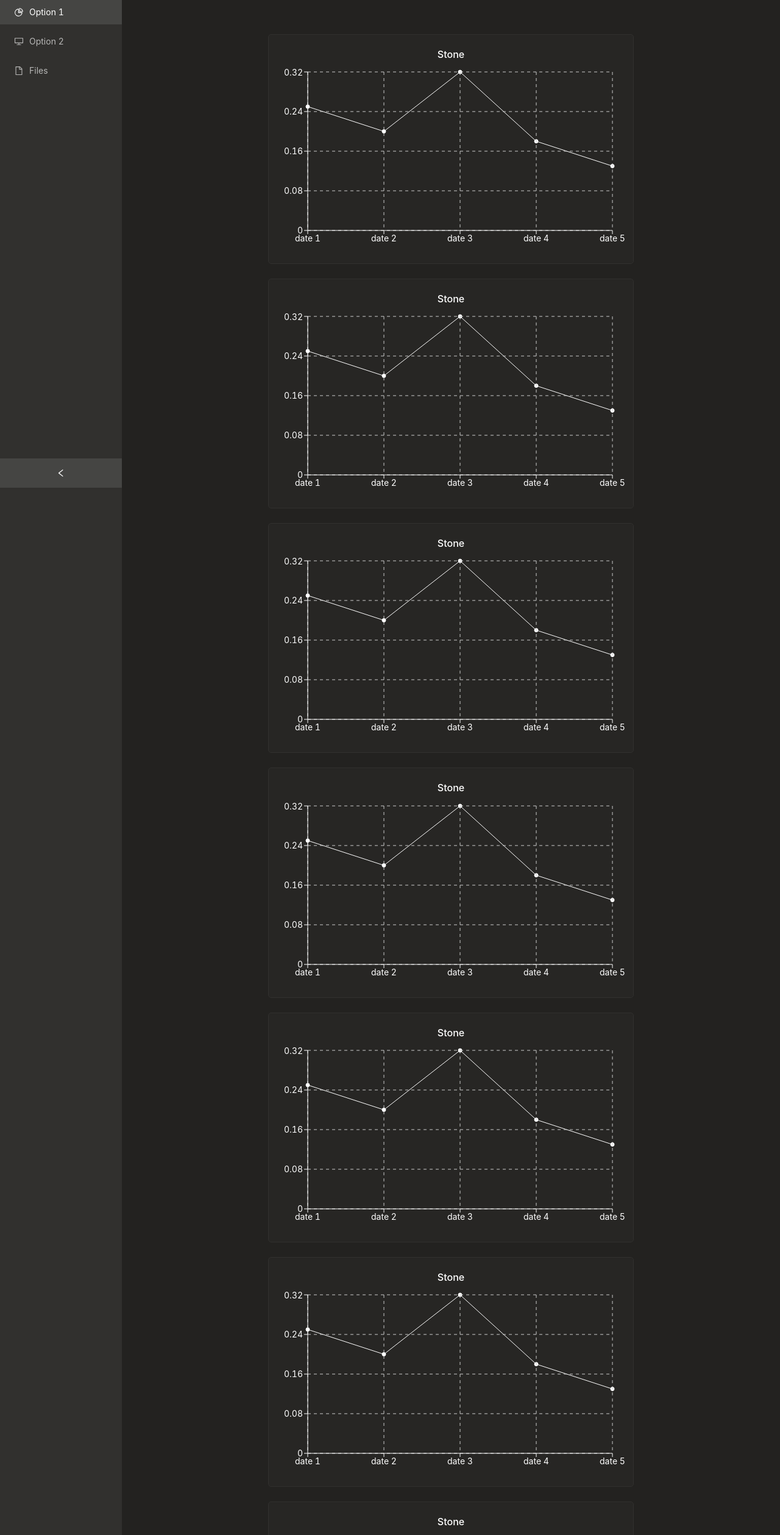
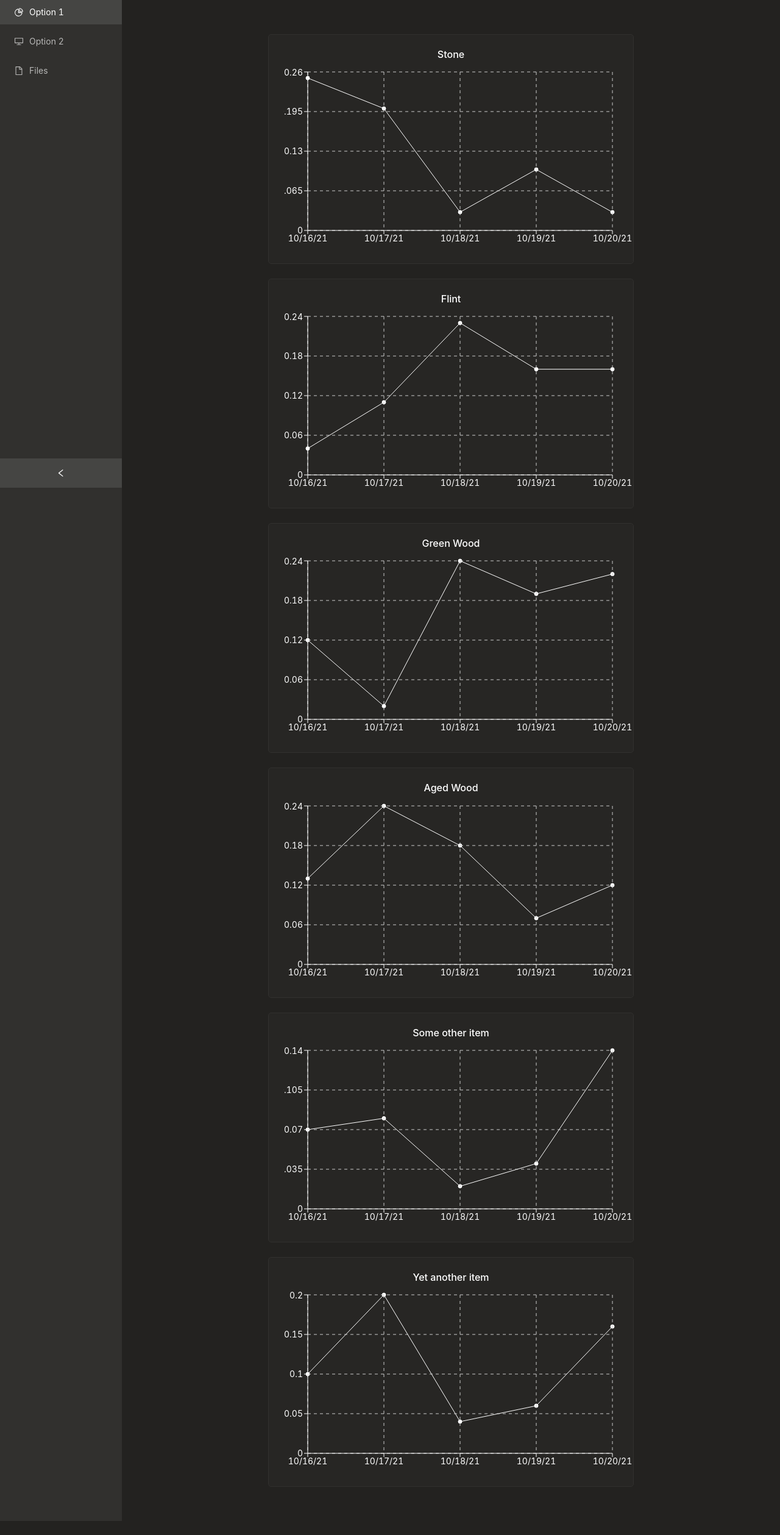
Before and after one commit to aurelio4/nw_price_tracker, a React (Create React App) app in the folder frontend/: page / in a window 1280 px wide. Shown: the top 2518 px of the page at 61% size. After the commit the page ends 2495 px from the top, so only its background shows below. Built offline with nearby package versions, Linux system fonts and the light colour scheme.

Commit message:
Added props onto GraphCard component for item name and data

```diff
--- a/frontend/src/App.css
+++ b/frontend/src/App.css
@@ -47,31 +47,13 @@
 
 /* app styles */
 
-.custom-tooltip {
-    background-color: white;
-    padding: 2px 5px;
+/* App.tsx */
+
+.App {
+    display: flex;
 }
 
-.custom-tooltip .item-name {
-    padding: 0;
-    margin: 0;
-}
-
-.custom-tooltip .item-price {
-    padding: 0;
-    margin: 0;
-}
-
-.graph-table {
-    margin: 7vh 0 4vh 0;
-    display: flex;
-    justify-content: space-evenly;
-    flex-wrap: wrap;
-}
-
-.graph-card-container {
-    margin-bottom: 3vh;
-}
+/* LandingPage.tsx */
 
 .landing-page {
     width: 100vw;
@@ -92,6 +74,34 @@
     justify-content: space-between;
 }
 
-.App {
+/* CustomTooltip.tsx */
+
+.custom-tooltip {
+    background-color: white;
+    padding: 2px 5px;
+}
+
+.custom-tooltip .item-name {
+    padding: 0;
+    margin: 0;
+}
+
+.custom-tooltip .item-price {
+    padding: 0;
+    margin: 0;
+}
+
+/* Graph.tsx */
+
+.graph-table {
+    margin: 7vh 0 4vh 0;
     display: flex;
+    justify-content: space-evenly;
+    flex-wrap: wrap;
 }
+
+/* GraphCard.tsx */
+
+.graph-card-container {
+    margin-bottom: 3vh;
+}
--- /dev/null
+++ b/frontend/src/components/common/CustomTooltip.tsx
@@ -0,0 +1,14 @@
+import { TooltipProps } from 'recharts';
+
+export const CustomTooltip = ({payload, active}: TooltipProps) => {
+    if (active) {
+        return (
+            <div className="custom-tooltip">
+                <p className="item-name">{`Item: ${payload?.[0].payload.date}`}</p>
+                <p className="item-price">{`Price: ${payload?.[0].payload.price}`}</p>
+            </div>
+        )
+    }
+
+    return null
+}
--- a/frontend/src/components/common/GraphCard.tsx
+++ b/frontend/src/components/common/GraphCard.tsx
@@ -1,19 +1,23 @@
 import { useState, useEffect} from 'react'
 import { LineChart, Line, CartesianGrid, XAxis, YAxis, Tooltip } from 'recharts'
-import { Card } from 'antd';
-import { TooltipProps } from 'recharts';
+import { Card } from 'antd'
+import { CustomTooltip } from '../common/CustomTooltip'
 
 interface Size {
     width: number;
     height: number;
 }
 
+interface PropType {
+	itemName: string;
+	data: Array<object>
+}
+
 const { Meta } = Card;
 
-const GraphCard = (): JSX.Element => {
+const GraphCard = ({ itemName, data }: PropType): JSX.Element => {
 	// TODO: use this for styling for mobile
 	const [size, setSize] = useState<Size>({ width: window.innerWidth, height: window.innerHeight });
-	const [data] = useState<Array<object>>([{date: 'date 1', price: 0.25}, {date: 'date 2', price: 0.20}, {date: 'date 3', price: 0.32}, {date: 'date 4', price: 0.18}, {date: 'date 5', price: 0.13}])
 
 	const resizeHandler = (): void => {
 		const width = window.innerWidth
@@ -23,19 +27,6 @@ const GraphCard = (): JSX.Element => {
 		width,
 		height
 		})
-	}
-
-	const CustomTooltip = ({payload, active}: TooltipProps) => {
-		if (active) {
-			return (
-				<div className="custom-tooltip">
-					<p className="item-name">{`Item: ${payload?.[0].payload.date}`}</p>
-					<p className="item-price">{`Price: ${payload?.[0].payload.price}`}</p>
-				</div>
-			)
-		}
-
-		return null
 	}
 
 	useEffect(() => {
@@ -49,7 +40,7 @@ const GraphCard = (): JSX.Element => {
 				style={{ width: 600, backgroundColor: '#272624', borderRadius: '5px',  }}
 				className="graph-card"
 			>
-				<Meta title="Stone" style={{ textAlign: 'center', paddingBottom: '10px' }} />
+				<Meta title={itemName} style={{ textAlign: 'center', paddingBottom: '10px' }} />
 				<LineChart className="price-graph" width={600} height={300} data={data} margin={{ right: 60, left: -20, top: 10 }}>
 					<Line type="linear" dataKey="price" stroke="#ffffff" />
 					<CartesianGrid stroke="#ccc" strokeDasharray="5 5" />
--- a/frontend/src/components/pages/Dashboard.tsx
+++ b/frontend/src/components/pages/Dashboard.tsx
@@ -13,14 +13,12 @@ const Dashboard = (): JSX.Element => {
             <Layout className="site-layout">
                 <Content style={{ margin: '0', backgroundColor: '#232220' }}>
                     <div className="graph-table">
-                        <GraphCard />
-                        <GraphCard />
-                        <GraphCard />
-                        <GraphCard />
-                        <GraphCard />
-                        <GraphCard />
-                        <GraphCard />
-                        <GraphCard />
+                        <GraphCard itemName="Stone" data={[{date: '10/16/21', price: 0.25}, {date: '10/17/21', price: 0.20}, {date: '10/18/21', price: 0.03}, {date: '10/19/21', price: 0.10}, {date: '10/20/21', price: 0.03}]} />
+                        <GraphCard itemName="Flint" data={[{date: '10/16/21', price: 0.04}, {date: '10/17/21', price: 0.11}, {date: '10/18/21', price: 0.23}, {date: '10/19/21', price: 0.16}, {date: '10/20/21', price: 0.16}]} />
+                        <GraphCard itemName="Green Wood" data={[{date: '10/16/21', price: 0.12}, {date: '10/17/21', price: 0.02}, {date: '10/18/21', price: 0.24}, {date: '10/19/21', price: 0.19}, {date: '10/20/21', price: 0.22}]} />
+                        <GraphCard itemName="Aged Wood" data={[{date: '10/16/21', price: 0.13}, {date: '10/17/21', price: 0.24}, {date: '10/18/21', price: 0.18}, {date: '10/19/21', price: 0.07}, {date: '10/20/21', price: 0.12}]} />
+                        <GraphCard itemName="Some other item" data={[{date: '10/16/21', price: 0.07}, {date: '10/17/21', price: 0.08}, {date: '10/18/21', price: 0.02}, {date: '10/19/21', price: 0.04}, {date: '10/20/21', price: 0.14}]} />
+                        <GraphCard itemName="Yet another item" data={[{date: '10/16/21', price: 0.10}, {date: '10/17/21', price: 0.20}, {date: '10/18/21', price: 0.04}, {date: '10/19/21', price: 0.06}, {date: '10/20/21', price: 0.16}]} />
                     </div>
                 </Content>
             </Layout>
```
